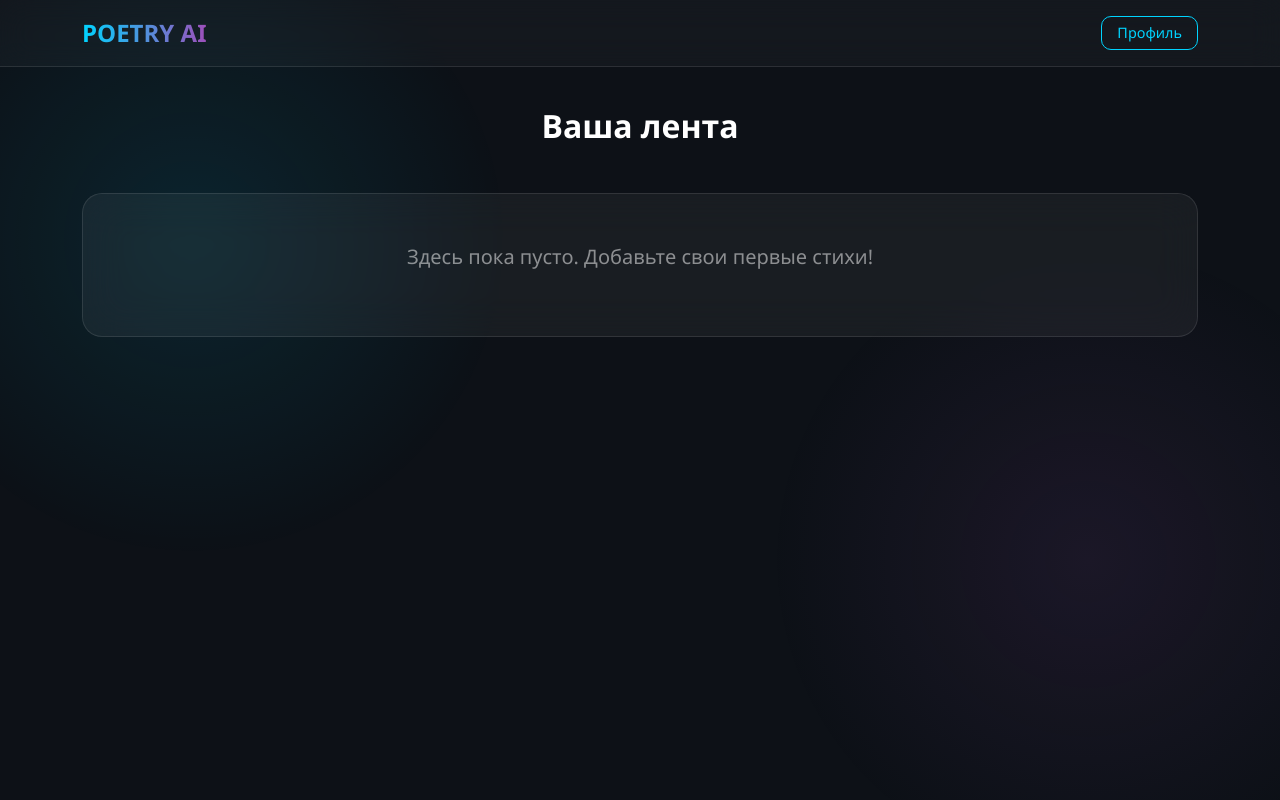
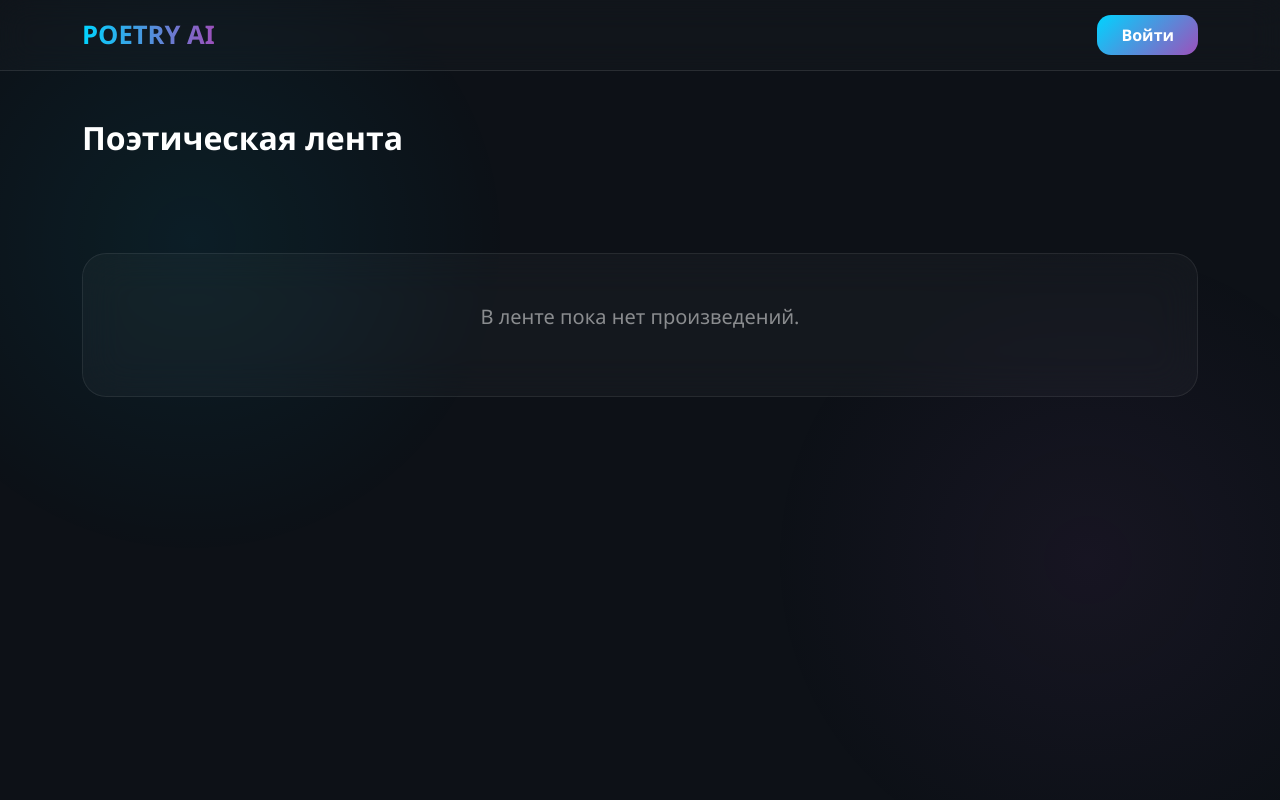
Before and after one commit to zynqff/ssalfatest, a FastAPI app: page / in a window 1280 px wide. Run offline with FastAPI, Linux system fonts and the light colour scheme.

Commit message:
Update index.html

```diff
--- a/templates/index.html
+++ b/templates/index.html
@@ -9,7 +9,7 @@
         :root {
             --accent: #00d4ff;
             --secondary: #9d50bb;
-            --glass-bg: rgba(255, 255, 255, 0.05);
+            --glass-bg: rgba(255, 255, 255, 0.03);
         }
 
         body {
@@ -19,27 +19,22 @@
             min-height: 100vh;
             margin: 0;
             padding-bottom: 50px;
+            overflow-x: hidden;
         }
 
-        /* Декоративные пятна на фоне */
-        .bg-glow-1 {
-            position: fixed; top: -10%; left: -10%; width: 50vw; height: 50vw;
-            background: radial-gradient(circle, rgba(0, 212, 255, 0.1) 0%, transparent 70%);
-            z-index: -1;
-        }
-        .bg-glow-2 {
-            position: fixed; bottom: -10%; right: -10%; width: 50vw; height: 50vw;
-            background: radial-gradient(circle, rgba(157, 80, 187, 0.1) 0%, transparent 70%);
-            z-index: -1;
-        }
+        /* Декоративные свечения */
+        .bg-glow-1 { position: fixed; top: -10%; left: -10%; width: 50vw; height: 50vw; background: radial-gradient(circle, rgba(0, 212, 255, 0.07) 0%, transparent 70%); z-index: -1; }
+        .bg-glow-2 { position: fixed; bottom: -10%; right: -10%; width: 50vw; height: 50vw; background: radial-gradient(circle, rgba(157, 80, 187, 0.07) 0%, transparent 70%); z-index: -1; }
 
         /* Навигация */
         .navbar-custom {
-            background: rgba(255, 255, 255, 0.03);
+            background: rgba(255, 255, 255, 0.02);
             backdrop-filter: blur(15px);
             border-bottom: 1px solid rgba(255, 255, 255, 0.1);
             padding: 15px 0;
-            margin-bottom: 40px;
+            position: sticky;
+            top: 0;
+            z-index: 1000;
         }
 
         .brand-text {
@@ -48,74 +43,115 @@
             -webkit-background-clip: text;
             -webkit-text-fill-color: transparent;
             text-decoration: none;
-            font-size: 1.5rem;
+            font-size: 1.6rem;
         }
 
-        /* Стеклянные карточки */
+        /* Карточки стихов */
         .poem-card {
             background: var(--glass-bg);
             backdrop-filter: blur(20px);
-            -webkit-backdrop-filter: blur(20px);
-            border: 1px solid rgba(255, 255, 255, 0.1);
-            border-radius: 20px;
+            border: 1px solid rgba(255, 255, 255, 0.08);
+            border-radius: 24px;
             padding: 25px;
             height: 100%;
-            transition: 0.3s ease;
+            transition: 0.4s cubic-bezier(0.175, 0.885, 0.32, 1.275);
             display: flex;
             flex-direction: column;
+            position: relative;
         }
 
         .poem-card:hover {
-            transform: translateY(-5px);
+            transform: translateY(-8px);
             border-color: var(--accent);
-            box-shadow: 0 10px 30px rgba(0, 212, 255, 0.15);
+            box-shadow: 0 15px 35px rgba(0, 212, 255, 0.15);
         }
 
         .poem-title {
             color: var(--accent);
             font-weight: 700;
             margin-bottom: 15px;
+            font-size: 1.3rem;
         }
 
         .poem-content {
             font-size: 0.95rem;
-            color: rgba(255, 255, 255, 0.8);
-            line-height: 1.6;
-            margin-bottom: 20px;
+            color: rgba(255, 255, 255, 0.7);
+            line-height: 1.7;
+            margin-bottom: 25px;
             flex-grow: 1;
+            white-space: pre-wrap; /* Сохраняет переносы строк стиха */
         }
 
-        /* Кнопка */
-        .btn-action {
+        /* Кнопки */
+        .btn-main {
             background: linear-gradient(135deg, var(--accent), var(--secondary));
             border: none;
             color: white;
-            border-radius: 12px;
-            padding: 10px;
-            font-weight: 600;
+            border-radius: 14px;
+            padding: 10px 20px;
+            font-weight: 700;
             text-decoration: none;
             text-align: center;
             transition: 0.3s;
         }
 
-        .btn-action:hover {
+        .btn-main:hover {
             filter: brightness(1.2);
             color: white;
+            box-shadow: 0 5px 15px rgba(0, 212, 255, 0.3);
         }
 
-        .btn-profile {
-            border: 1px solid var(--accent);
-            color: var(--accent);
+        /* Админ-панель на карточке */
+        .admin-controls {
+            margin-top: 15px;
+            padding-top: 15px;
+            border-top: 1px solid rgba(255, 255, 255, 0.1);
+            display: flex;
+            gap: 10px;
+        }
+
+        .btn-outline-admin {
+            border: 1px solid rgba(255, 255, 255, 0.2);
+            color: white;
+            font-size: 0.85rem;
             border-radius: 10px;
-            padding: 5px 15px;
+            padding: 5px 12px;
             text-decoration: none;
-            font-size: 0.9rem;
             transition: 0.3s;
         }
 
-        .btn-profile:hover {
-            background: var(--accent);
-            color: #0d1117;
+        .btn-outline-admin:hover {
+            background: rgba(255, 255, 255, 0.1);
+            border-color: var(--accent);
+        }
+
+        .btn-delete:hover {
+            border-color: #ff453a;
+            color: #ff453a;
+        }
+
+        .add-btn-fixed {
+            position: fixed;
+            bottom: 30px;
+            right: 30px;
+            width: 60px;
+            height: 60px;
+            border-radius: 50%;
+            background: linear-gradient(135deg, var(--accent), var(--secondary));
+            color: white;
+            display: flex;
+            align-items: center;
+            justify-content: center;
+            font-size: 2rem;
+            text-decoration: none;
+            box-shadow: 0 10px 25px rgba(0, 0, 0, 0.3);
+            z-index: 1001;
+            transition: 0.3s;
+        }
+
+        .add-btn-fixed:hover {
+            transform: scale(1.1) rotate(90deg);
+            color: white;
         }
     </style>
 </head>
@@ -126,12 +162,21 @@
     <nav class="navbar-custom">
         <div class="container d-flex justify-content-between align-items-center">
             <a href="/" class="brand-text">POETRY AI</a>
-            <a href="/profile" class="btn-profile">Профиль</a>
+            <div class="d-flex gap-3 align-items-center">
+                {% if user %}
+                    <a href="/profile" class="text-white text-decoration-none opacity-75">Профиль</a>
+                    <a href="/logout" class="btn btn-sm btn-outline-danger" style="border-radius: 10px;">Выйти</a>
+                {% else %}
+                    <a href="/login" class="btn-main py-2 px-4">Войти</a>
+                {% endif %}
+            </div>
         </div>
     </nav>
 
-    <div class="container">
-        <h2 class="text-center mb-5 fw-bold">Ваша лента</h2>
+    <div class="container mt-5">
+        <div class="d-flex justify-content-between align-items-center mb-5">
+            <h2 class="fw-bold m-0">Поэтическая лента</h2>
+        </div>
 
         <div class="row g-4">
             {% for poem in poems %}
@@ -141,17 +186,30 @@
                     <p class="poem-content">
                         {{ poem.content[:150] }}{% if poem.content|length > 150 %}...{% endif %}
                     </p>
-                    <a href="/poem/{{ poem.id }}" class="btn-action">Открыть анализ</a>
+
+                    <a href="/poem/{{ poem.id }}" class="btn-main">Читать анализ</a>
+
+                    {% if user and user.is_admin %}
+                    <div class="admin-controls">
+                        <a href="/poem/edit/{{ poem.id }}" class="btn-outline-admin">✏️ Ред.</a>
+                        <a href="/poem/delete/{{ poem.id }}" class="btn-outline-admin btn-delete" onclick="return confirm('Удалить этот стих?')">🗑️ Удалить</a>
+                    </div>
+                    {% endif %}
                 </div>
             </div>
             {% else %}
-            <div class="col-12 text-center">
+            <div class="col-12 text-center py-5">
                 <div class="poem-card py-5">
-                    <p class="fs-5 opacity-50">Здесь пока пусто. Добавьте свои первые стихи!</p>
+                    <p class="fs-5 opacity-50">В ленте пока нет произведений.</p>
                 </div>
             </div>
             {% endfor %}
         </div>
     </div>
+
+    {% if user and user.is_admin %}
+    <a href="/poem/add" class="add-btn-fixed" title="Добавить стих">+</a>
+    {% endif %}
+
 </body>
 </html>
```
